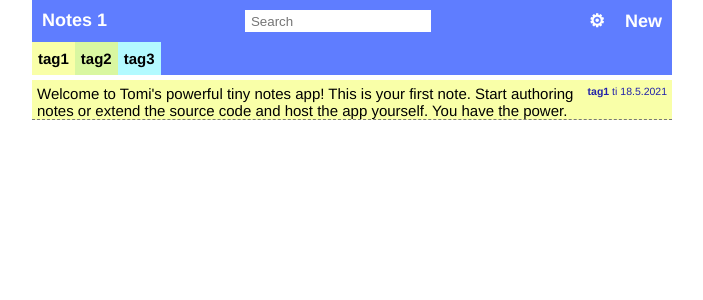
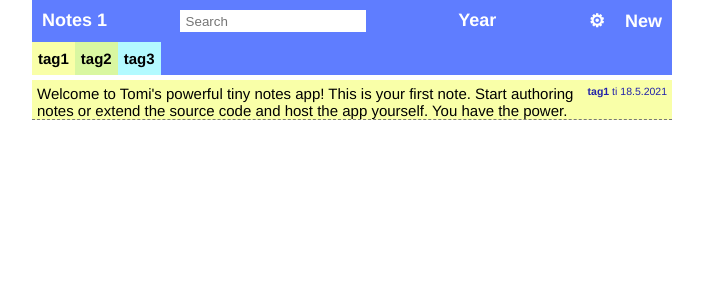
Before and after one commit to tomimick/Tiny-Notes, a Vue app: page / in a window 1280 px wide. Shown: the top 300 px of the page, without its empty margins (288-991 px from the left). Built offline with nearby package versions, Linux system fonts and the light colour scheme.

Commit message:
Year filter

```diff
--- a/src/App.vue
+++ b/src/App.vue
@@ -4,6 +4,7 @@
       <span @click="onHome">Notes {{title}}</span>
       <input type="text" v-model="search" autocomplete="off"
             placeholder="Search" @keypress.enter="reload" />
+      <a href="#" @click="onYear">{{year_btn}}</a>
       <span>
           <a href="#" @click="onSettingsOpen">&#9881;</a>
           <a href="#" @click="onAdd">New</a>
@@ -146,6 +147,7 @@ export default {
             edit_style:'',
             notecount:0,
             export_time:'',
+            year:'',
         }
     },
     watch: {
@@ -173,13 +175,18 @@ export default {
             const count = this.items.length;
             return `${count}`;
        },
+       year_btn: function() {
+            if (this.year)
+                return `${this.year}`;
+            return "Year";
+       },
     },
     methods: {
         epoch_to_text,
         epoch_to_ago_text,
         async reload(skipmode) {
             let t = this;
-            t.items = await query_notes(t.tag_selected, t.search);
+            t.items = await query_notes(t.tag_selected, t.search, 200, t.year);
 
             window.scroll(0,0);
 
@@ -325,6 +332,15 @@ export default {
                     t.onHome();
               };
               reader.readAsText(file);
+        },
+        onYear() {
+            let t = this;
+            t.year = prompt("Year?");
+            if (t.year == 't') {
+                // current year shortcut
+                t.year = new Date().getFullYear();
+            }
+            t.reload();
         },
     }
 }
--- a/src/db.js
+++ b/src/db.js
@@ -36,7 +36,7 @@ export async function open_db() {
     return db;
 }
 
-export async function query_notes(tag, search, count) {
+export async function query_notes(tag, search, count, year) {
 
     if (search)
         search = search.toLowerCase();
@@ -46,6 +46,14 @@ export async function query_notes(tag, search, count) {
     const MAX = count || 200;
     let range = null;
     let direction = "prev";
+
+    if (year) {
+        // year specified, set lower, upper limits
+        year = parseInt(year);
+        const t1 = new Date(year, 0, 1);
+        const t2 = new Date(year+1, 0, 1);
+        range = IDBKeyRange.bound(t1.getTime()/1000, t2.getTime()/1000);
+    }
 
     /*let cursor = await db_.transaction(STORE_NAME).store.openCursor(
         range, direction);*/
```
